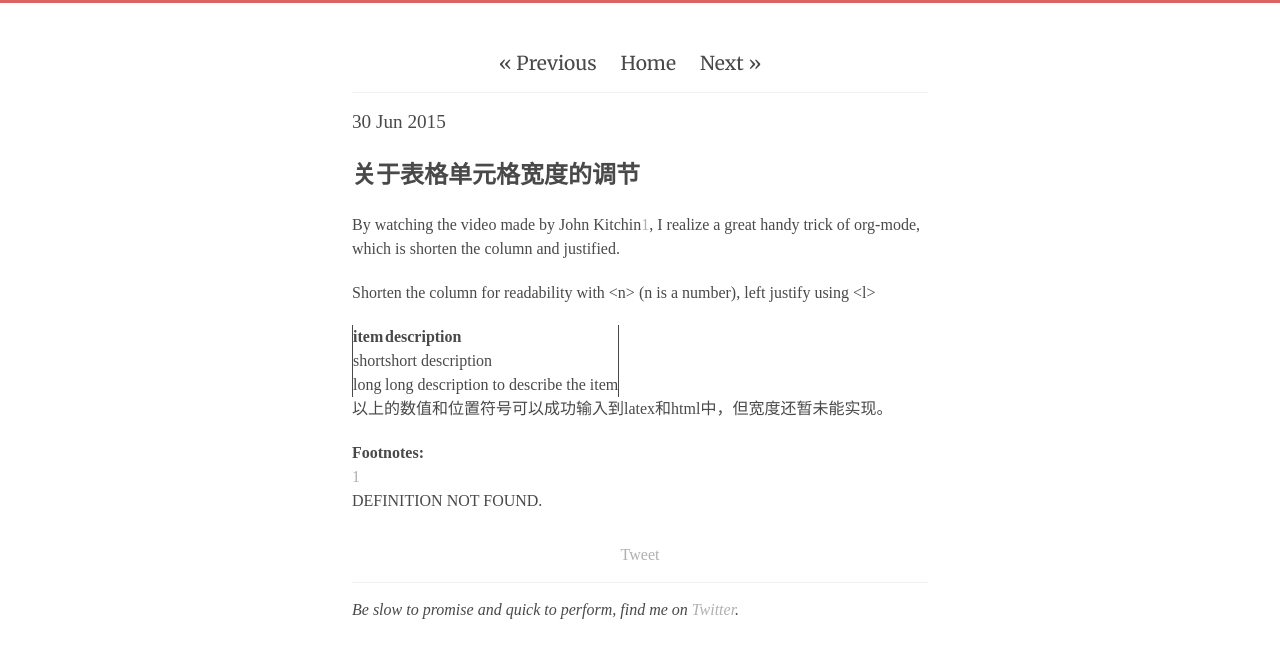
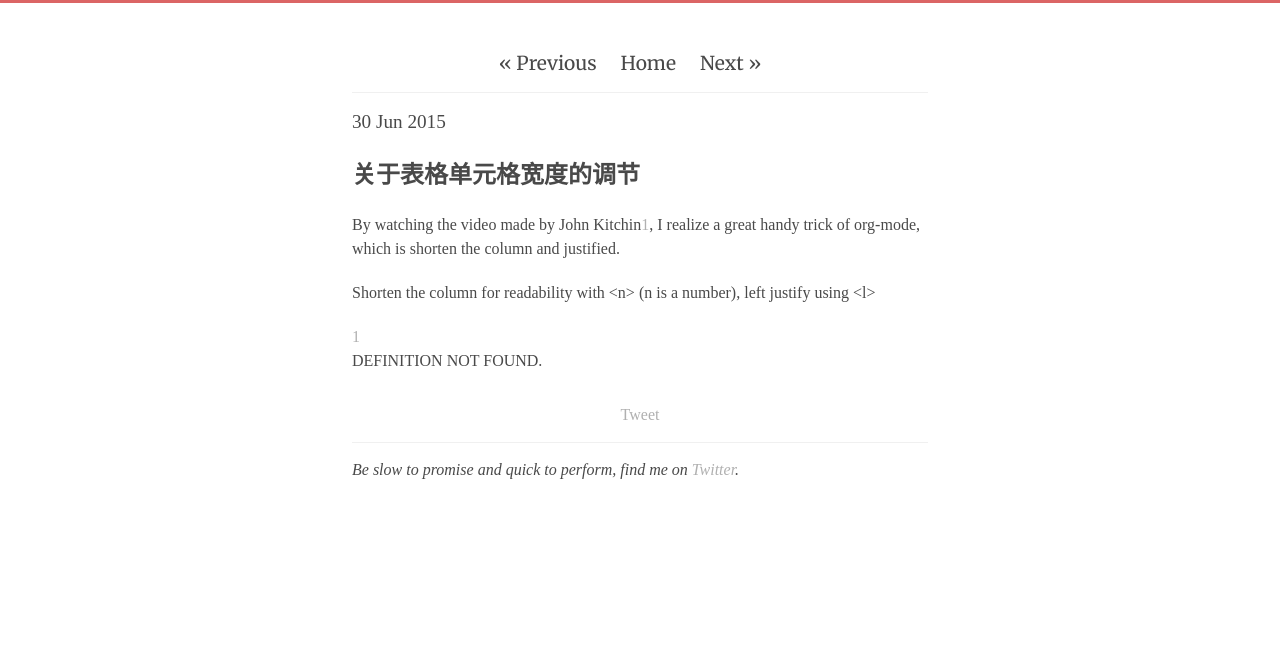
Before and after one commit to llcc/layatjpy, a Jekyll site: the page built from _posts/2015-06-30-%E5%85%B3%E4%BA%8E%E8%A1%A8%E6%A0%BC%E5%8D%95%E5%85%83%E6%A0%BC%E5%AE%BD%E5%BA%A6%E7%9A%84%E8%B0%83%E8%8A%82.html, in a window 1280 px wide. Shown: the top 658 px of the page. Built offline with Jekyll 4.4.1, drawn with Linux system fonts in a browser that asks for light colours; Markdown is read by kramdown in place of the engine named in the settings; comment, search, counter and statistics services are not loaded.

Commit message:
big trial

```diff
--- a/_posts/2015-06-30-%E5%85%B3%E4%BA%8E%E8%A1%A8%E6%A0%BC%E5%8D%95%E5%85%83%E6%A0%BC%E5%AE%BD%E5%BA%A6%E7%9A%84%E8%B0%83%E8%8A%82.html
+++ b/_posts/2015-06-30-%E5%85%B3%E4%BA%8E%E8%A1%A8%E6%A0%BC%E5%8D%95%E5%85%83%E6%A0%BC%E5%AE%BD%E5%BA%A6%E7%9A%84%E8%B0%83%E8%8A%82.html
@@ -15,39 +15,6 @@
 justify using &lt;l&gt;
 </p>
 
-<table border="2" cellspacing="0" cellpadding="6" rules="groups" frame="hsides">
-
-
-<colgroup>
-<col  class="left" />
-
-<col  class="right" />
-</colgroup>
-<thead>
-<tr>
-<th scope="col" class="left">item</th>
-<th scope="col" class="right">description</th>
-</tr>
-</thead>
-<tbody>
-<tr>
-<td class="left">short</td>
-<td class="right">short description</td>
-</tr>
-
-<tr>
-<td class="left">long</td>
-<td class="right">long description to describe the item</td>
-</tr>
-</tbody>
-</table>
-
-<p>
-以上的数值和位置符号可以成功输入到latex和html中，但宽度还暂未能实现。</p>
-<div id="footnotes">
-<h2 class="footnotes">Footnotes: </h2>
-<div id="text-footnotes">
-
 <div class="footdef"><sup><a id="fn.1" name="fn.1" class="footnum" href="#fnr.1">1</a></sup> <p>DEFINITION NOT FOUND.</p></div>
 
 
--- a/_posts/2015-06-30-%E5%85%B3%E4%BA%8E%E8%AE%BE%E7%BD%AE%E4%BB%A3%E7%A0%81%E5%8C%BA%E5%9F%9F%E5%9D%97%E7%9A%84%E8%83%8C%E6%99%AF%E9%A2%9C%E8%89%B2%E9%97%AE%E9%A2%98.html
+++ b/_posts/2015-06-30-%E5%85%B3%E4%BA%8E%E8%AE%BE%E7%BD%AE%E4%BB%A3%E7%A0%81%E5%8C%BA%E5%9F%9F%E5%9D%97%E7%9A%84%E8%83%8C%E6%99%AF%E9%A2%9C%E8%89%B2%E9%97%AE%E9%A2%98.html
@@ -8,7 +8,7 @@
 为了对比突出代码块与普通文本的区别，设置不同的底色是一个比较可行的方法。在.emacs文件中添加以下代码即可以上功能。或者在customize-org中查找org-block，然后选择自己喜欢的样式即可。org-mode总能给人惊喜！
 </p>
 
-{% highlight lisp linenos %}
+{% highlight lisp linenos=table %}
 (setq org-src-fontify-natively t)
 (defface org-block-begin-line
   '((t (:underline "#A7A6AA" :foreground "#008ED1" :background "#EAEAFF")))
```
